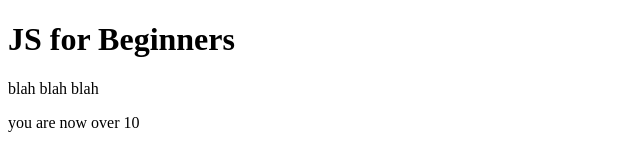
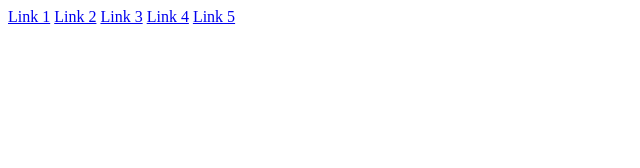
Before and after one commit to PRG-160GR/Stepping-into-JavaScript, a plain HTML site: page index.html in a window 1280 px wide. Shown: the whole page, without its empty margins (0-640 px from the left). Drawn offline with Linux system fonts and the light colour scheme.

Commit message:
added For Loops

```diff
--- a/index.html
+++ b/index.html
@@ -6,11 +6,11 @@
   </head>
   <body>
 
-      <h1>JS for Beginners</h1>
-      <div id="content">
-
-            <p>blah blah blah</p>
-      </div>
+      <a href="#">Link 1</a>
+      <a href="#">Link 2</a>
+      <a href="#">Link 3</a>
+      <a href="#">Link 4</a>
+      <a href="#">Link 5</a>
 
       <script src="test.js"></script>
 
--- a/test.js
+++ b/test.js
@@ -1,10 +1,8 @@
-var age = 5;
+var links = document.getElementsByTagNAme("a");
 
-while (age < 10) {
+for (i = 1; i <= links.length; i++) {
 
-    console.log("Your age is less than 10");
-    age++;
-
+    console.log("this is link number" + i);
 }
 
-document.write("you are now over 10");
+document.write("all links now looped");
```
